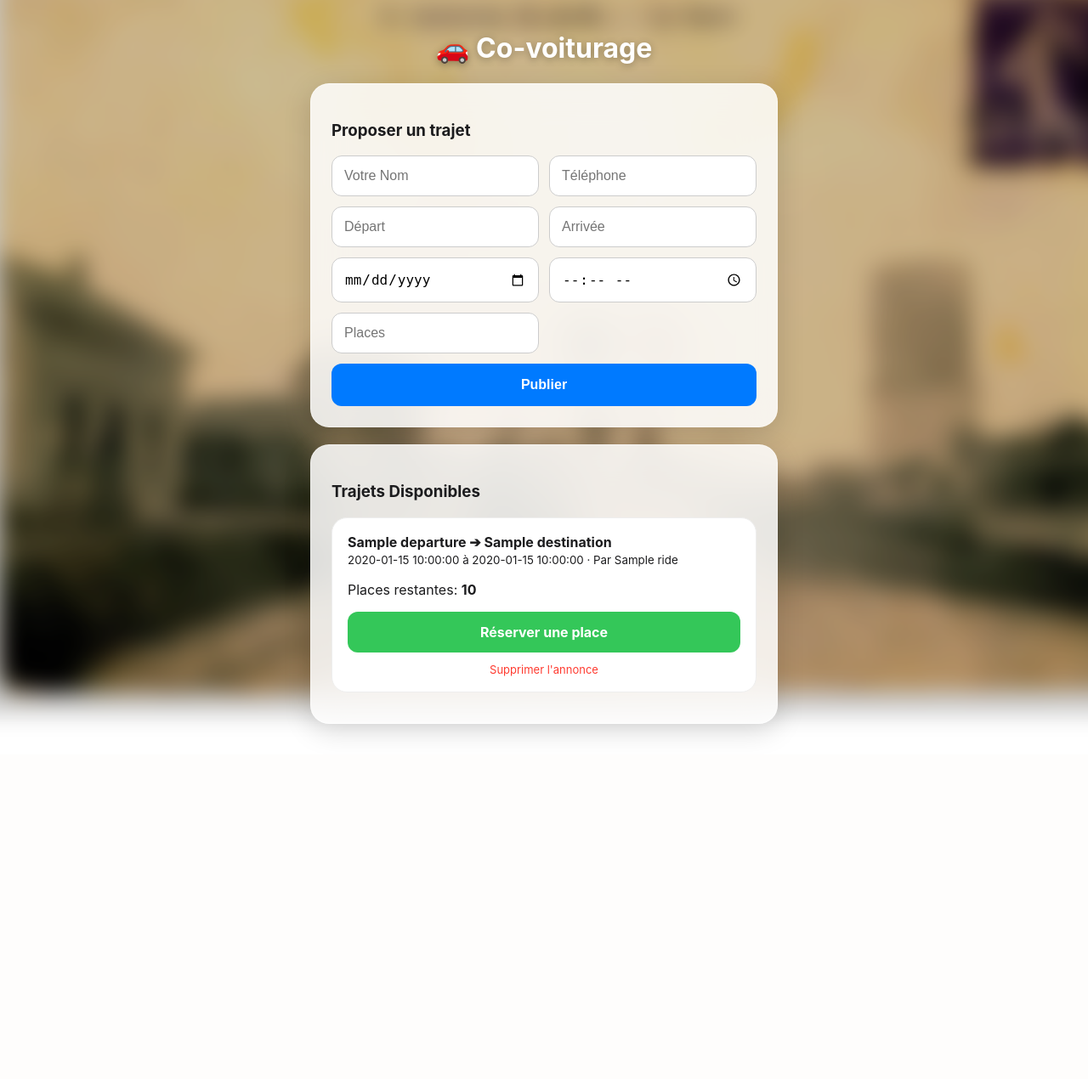
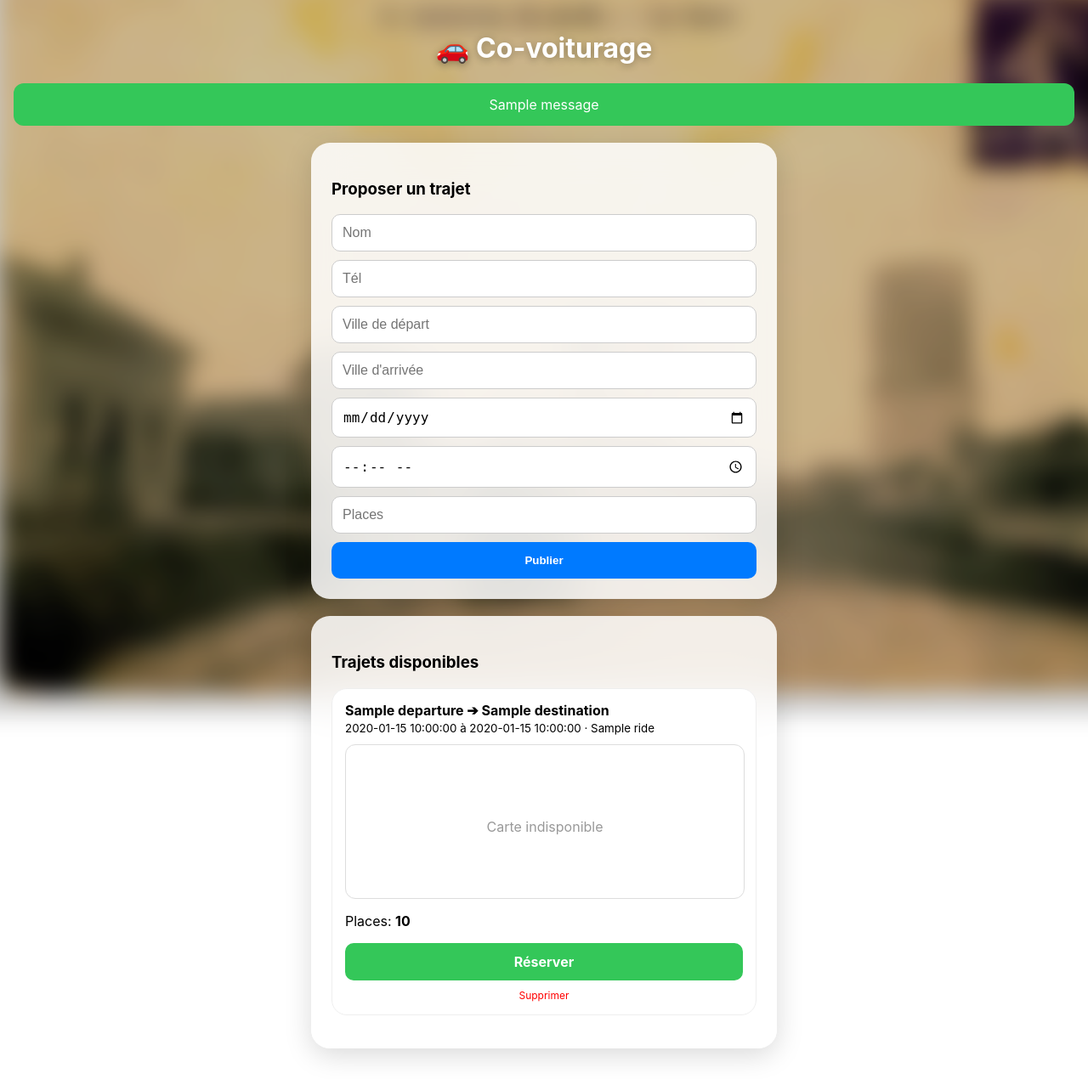
Before and after one commit to rahultankhiwale05/lechcovo, a Flask app: page / in a window 1280 px wide. Shown: the whole page at 85% size. Before the commit the page ends 867 px from the top, so only its background shows below. Run offline with Flask 3, Linux system fonts and the light colour scheme; one stand-in notice (Sample message) is shown; a database or web service that is not in the repository returns one stand-in record (values such as "Sample title"); a map, chart or similar area stays blank; some libraries are stand-ins or nearby versions.

Commit message:
improved things

```diff
--- a/app.py
+++ b/app.py
@@ -8,16 +8,12 @@ import psycopg2
 from psycopg2.extras import DictCursor
 
 app = Flask(__name__)
-# Required for flash notifications
 app.secret_key = secrets.token_hex(16)
 
-# Configuration: Railway provides DATABASE_URL automatically
 DATABASE_URL = os.environ.get('DATABASE_URL')
 LOCAL_TZ = ZoneInfo("Europe/Paris")
 
 def get_db():
-    if not DATABASE_URL:
-        raise ValueError("DATABASE_URL is not set in environment variables.")
     return psycopg2.connect(DATABASE_URL, sslmode='require')
 
 def init_db():
@@ -42,7 +38,6 @@ def init_db():
     conn.close()
 
 def cleanup_old_rides():
-    """Deletes rides that have already happened based on UTC time."""
     now_ts = int(time.time())
     try:
         conn = get_db()
@@ -54,12 +49,11 @@ def cleanup_old_rides():
     except Exception as e:
         print(f"Cleanup error: {e}")
 
-# Initialize database once on startup
 if DATABASE_URL:
     try:
         init_db()
     except Exception as e:
-        print(f"Database Init Error: {e}")
+        print(f"Init DB error: {e}")
 
 @app.route("/", methods=["GET", "POST"])
 def index():
@@ -68,28 +62,21 @@ def index():
     cur = conn.cursor(cursor_factory=DictCursor)
 
     if request.method == "POST":
-        # Parse user local time and convert to a timestamp for the database
         local_dt = datetime.strptime(
             request.form["date"] + " " + request.form["time"],
             "%Y-%m-%d %H:%M"
         ).replace(tzinfo=LOCAL_TZ)
 
-        departure_ts = int(local_dt.timestamp())
-        secret = secrets.token_urlsafe(16)
-
         cur.execute("""
-            INSERT INTO rides
-            (name, contact, departure, destination, date, time, seats, departure_ts, secret)
+            INSERT INTO rides (name, contact, departure, destination, date, time, seats, departure_ts, secret)
             VALUES (%s, %s, %s, %s, %s, %s, %s, %s, %s)
-        """, (
-            request.form["name"], request.form["contact"], request.form["departure"],
-            request.form["destination"], request.form["date"], request.form["time"],
-            int(request.form["seats"]), departure_ts, secret
-        ))
+        """, (request.form["name"], request.form["contact"], request.form["departure"],
+              request.form["destination"], request.form["date"], request.form["time"],
+              int(request.form["seats"]), int(local_dt.timestamp()), secrets.token_urlsafe(16)))
         conn.commit()
         cur.close()
         conn.close()
-        flash("Trajet publié avec succès !", "success")
+        flash("Trajet publié !", "success")
         return redirect(url_for("index"))
 
     cur.execute("SELECT * FROM rides ORDER BY departure_ts ASC")
@@ -102,21 +89,11 @@ def index():
 def reserve(ride_id):
     conn = get_db()
     cur = conn.cursor(cursor_factory=DictCursor)
-
-    # Check current seats in the database (Server-side validation)
-    cur.execute("SELECT seats FROM rides WHERE id = %s", (ride_id,))
-    ride = cur.fetchone()
-
-    if ride and ride['seats'] > 0:
-        cur.execute("UPDATE rides SET seats = seats - 1 WHERE id = %s", (ride_id,))
-        conn.commit()
-        flash("Place réservée !", "success")
-    else:
-        # User clicked on an outdated page; notify them it's full
-        flash("Désolé, ce trajet est désormais complet.", "error")
-
+    cur.execute("UPDATE rides SET seats = seats - 1 WHERE id = %s AND seats > 0", (ride_id,))
+    conn.commit()
     cur.close()
     conn.close()
+    flash("Place réservée !", "success")
     return redirect(url_for("index"))
 
 @app.route("/delete/<int:ride_id>/<secret>")
@@ -127,7 +104,6 @@ def delete_ride(ride_id, secret):
     conn.commit()
     cur.close()
     conn.close()
-    flash("Annonce supprimée.", "success")
     return redirect(url_for("index"))
 
 if __name__ == "__main__":
--- a/templates/index.html
+++ b/templates/index.html
@@ -2,117 +2,67 @@
 <html lang="fr">
 <head>
     <meta charset="UTF-8">
-    <title>🚗 Co-voiturage</title>
+    <title>🚗 Co-voiturage avec Carte</title>
     <meta name="viewport" content="width=device-width, initial-scale=1">
+
+    <link rel="stylesheet" href="https://unpkg.com/leaflet@1.9.4/dist/leaflet.css" />
+
     <style>
         :root {
             --glass-bg: rgba(255, 255, 255, 0.85);
-            --glass-border: rgba(255, 255, 255, 0.4);
             --accent: #007aff;
             --success: #34c759;
             --danger: #ff3b30;
-            --text-main: #1c1c1e;
         }
 
         body {
-            margin: 0;
-            padding: 16px;
-            font-family: -apple-system, sans-serif;
-            color: var(--text-main);
+            margin: 0; padding: 16px; font-family: -apple-system, sans-serif;
             min-height: 100vh;
         }
 
-        /* Blurred Postcard Background */
         body::before {
-            content: "";
-            position: fixed;
-            top: 0; left: 0; right: 0; bottom: 0;
+            content: ""; position: fixed; top: 0; left: 0; right: 0; bottom: 0;
             background: url("/static/carte-postale-ancienne-lechelle-20_0.jpg") center/cover;
-            filter: blur(12px) brightness(0.8);
-            -webkit-filter: blur(12px) brightness(0.8);
-            z-index: -1;
-            transform: scale(1.1);
+            filter: blur(12px) brightness(0.8); z-index: -1; transform: scale(1.1);
         }
 
-        .alert {
-            padding: 15px;
-            margin: 0 auto 20px;
-            border-radius: 12px;
-            text-align: center;
-            font-weight: bold;
-            color: white;
-            max-width: 500px;
-            backdrop-filter: blur(10px);
-            box-shadow: 0 4px 12px rgba(0,0,0,0.1);
-        }
-        .success { background: rgba(52, 199, 89, 0.9); }
-        .error { background: rgba(255, 59, 48, 0.9); }
-
         .card {
-            background: var(--glass-bg);
-            backdrop-filter: blur(20px);
-            -webkit-backdrop-filter: blur(20px);
-            border: 1px solid var(--glass-border);
-            border-radius: 22px;
-            padding: 24px;
-            max-width: 500px;
-            margin: 0 auto 20px;
-            box-shadow: 0 8px 32px rgba(0,0,0,0.15);
+            background: var(--glass-bg); backdrop-filter: blur(20px);
+            border-radius: 22px; padding: 24px; max-width: 500px;
+            margin: 0 auto 20px; box-shadow: 0 8px 32px rgba(0,0,0,0.15);
         }
 
-        .grid { display: grid; grid-template-columns: 1fr; gap: 12px; }
-        input {
-            padding: 14px; border-radius: 12px; border: 1px solid #ccc; font-size: 16px;
-            width: 100%; box-sizing: border-box;
-        }
-        button {
-            background: var(--accent); color: white; border: none; padding: 16px;
-            border-radius: 12px; font-weight: bold; cursor: pointer; font-size: 16px;
+        .ride { background: white; border-radius: 18px; padding: 15px; margin-bottom: 15px; border: 1px solid #eee; }
+
+        /* Map Style */
+        .map-container {
+            height: 180px; width: 100%; border-radius: 12px;
+            margin: 10px 0; border: 1px solid #ddd;
+            z-index: 1; /* Keep map below dropdowns if any */
         }
 
-        .ride {
-            background: white; border-radius: 18px; padding: 18px; margin-bottom: 12px;
-            border: 1px solid #eee;
-        }
-
-        .btn-reserve {
-            display: block; text-align: center; background: var(--success); color: white;
-            text-decoration: none; padding: 14px; border-radius: 12px; font-weight: bold;
-            margin-top: 12px;
-        }
-
-        .status-complete {
-            display: block; text-align: center; background: #8e8e93; color: white;
-            padding: 14px; border-radius: 12px; font-weight: bold; margin-top: 12px;
-        }
-
-        .delete-link {
-            display: block; text-align: center; margin-top: 12px; color: var(--danger);
-            font-size: 13px; text-decoration: none;
-        }
-
-        @media (min-width: 600px) { .grid { grid-template-columns: 1fr 1fr; } button { grid-column: span 2; } }
+        .alert { padding: 15px; margin-bottom: 20px; border-radius: 12px; color: white; text-align: center; background: var(--success); }
+        .grid { display: grid; gap: 10px; }
+        input { padding: 12px; border-radius: 10px; border: 1px solid #ccc; width: 100%; box-sizing: border-box; font-size: 16px; }
+        button { background: var(--accent); color: white; border: none; padding: 14px; border-radius: 10px; font-weight: bold; cursor: pointer; }
+        .btn-reserve { display: block; text-align: center; background: var(--success); color: white; text-decoration: none; padding: 12px; border-radius: 10px; font-weight: bold; margin-top: 10px; }
     </style>
 </head>
 <body>
 
     <h1 style="text-align: center; color: white; text-shadow: 0 2px 10px rgba(0,0,0,0.3);">🚗 Co-voiturage</h1>
 
-    {% with messages = get_flashed_messages(with_categories=true) %}
-      {% if messages %}
-        {% for category, message in messages %}
-          <div class="alert {{ category }}">{{ message }}</div>
-        {% endfor %}
-      {% endif %}
+    {% with messages = get_flashed_messages() %}
+      {% if messages %}{% for m in messages %}<div class="alert">{{ m }}</div>{% endfor %}{% endif %}
     {% endwith %}
 
     <div class="card">
         <h3>Proposer un trajet</h3>
         <form method="post" class="grid">
-            <input name="name" placeholder="Votre Nom" required>
-            <input name="contact" placeholder="Téléphone" required>
-            <input name="departure" placeholder="Départ" required>
-            <input name="destination" placeholder="Arrivée" required>
+            <input name="name" placeholder="Nom" required>
+            <input name="contact" placeholder="Tél" required>
+            <input name="departure" id="input_dep" placeholder="Ville de départ" required>
+            <input name="destination" id="input_dest" placeholder="Ville d'arrivée" required>
             <input type="date" name="date" required>
             <input type="time" name="time" required>
             <input type="number" name="seats" placeholder="Places" min="1" required>
@@ -121,33 +71,72 @@
     </div>
 
     <div class="card">
-        <h3>Trajets Disponibles</h3>
+        <h3>Trajets disponibles</h3>
         {% for r in rides %}
         <div class="ride">
             <strong>{{ r.departure }} ➔ {{ r.destination }}</strong><br>
-            <small>{{ r.date }} à {{ r.time }} · Par {{ r.name }}</small>
+            <small>{{ r.date }} à {{ r.time }} · {{ r.name }}</small>
 
-            <p>Places restantes: <strong>{% if r.seats > 0 %}{{ r.seats }}{% else %}COMPLET{% endif %}</strong></p>
+            <div id="map_{{ r.id }}" class="map-container"
+                 data-dep="{{ r.departure }}"
+                 data-dest="{{ r.destination }}"></div>
+
+            <p>Places: <strong>{% if r.seats > 0 %}{{ r.seats }}{% else %}COMPLET{% endif %}</strong></p>
 
             {% if r.seats > 0 %}
-                <a href="/reserve/{{ r.id }}" class="btn-reserve">Réserver une place</a>
-            {% else %}
-                <span class="status-complete">TRAJET COMPLET</span>
+                <a href="/reserve/{{ r.id }}" class="btn-reserve">Réserver</a>
             {% endif %}
-
-            <a href="/delete/{{ r.id }}/{{ r.secret }}" class="delete-link" onclick="return confirm('Supprimer ?')">Supprimer l'annonce</a>
+            <a href="/delete/{{ r.id }}/{{ r.secret }}" style="display:block; text-align:center; color:red; font-size:12px; margin-top:10px; text-decoration:none;">Supprimer</a>
         </div>
-        {% else %}
-            <p style="text-align: center;">Aucun trajet proposé.</p>
         {% endfor %}
     </div>
 
+    <script src="https://unpkg.com/leaflet@1.9.4/dist/leaflet.js"></script>
     <script>
-        // Auto-hide notifications after 4 seconds
-        setTimeout(() => {
-            const alerts = document.querySelectorAll('.alert');
-            alerts.forEach(a => a.style.display = 'none');
-        }, 4000);
+        async function geocode(city) {
+            try {
+                const response = await fetch(`https://nominatim.openstreetmap.org/search?format=json&q=${encodeURIComponent(city)}`);
+                const data = await response.json();
+                if (data.length > 0) {
+                    return [parseFloat(data[0].lat), parseFloat(data[0].lon)];
+                }
+            } catch (e) { console.error("Geocoding failed", e); }
+            return null;
+        }
+
+        async function initMaps() {
+            const containers = document.querySelectorAll('.map-container');
+
+            for (let container of containers) {
+                const mapId = container.id;
+                const depName = container.getAttribute('data-dep');
+                const destName = container.getAttribute('data-dest');
+
+                const depCoords = await geocode(depName);
+                const destCoords = await geocode(destName);
+
+                if (depCoords && destCoords) {
+                    const map = L.map(mapId).setView(depCoords, 6);
+
+                    L.tileLayer('https://{s}.tile.openstreetmap.org/{z}/{x}/{y}.png', {
+                        attribution: '&copy; OSM'
+                    }).addTo(map);
+
+                    const markerA = L.marker(depCoords).addTo(map).bindPopup("Départ: " + depName);
+                    const markerB = L.marker(destCoords).addTo(map).bindPopup("Arrivée: " + destName);
+
+                    // Draw a line between markers
+                    const line = L.polyline([depCoords, destCoords], {color: '#007aff', weight: 4, opacity: 0.6}).addTo(map);
+
+                    // Zoom map to fit both markers
+                    map.fitBounds(line.getBounds(), {padding: [20, 20]});
+                } else {
+                    container.innerHTML = "<p style='text-align:center; padding-top:70px; color:#999;'>Carte indisponible</p>";
+                }
+            }
+        }
+
+        window.onload = initMaps;
     </script>
 </body>
 </html>
```
